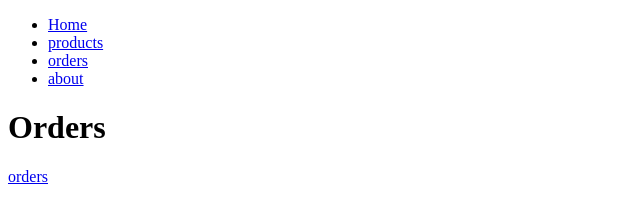
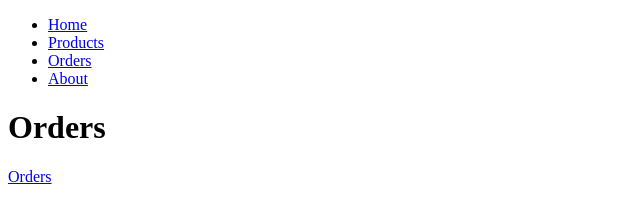
Before and after one commit to Agi-87/Agi-87.github.io, a plain HTML site: page pages/orders.html in a window 1280 px wide. Shown: the full height of the page, 0-640 px from the left. Drawn offline with Linux system fonts and the light colour scheme.

Commit message:
Javítás

```diff
--- a/pages/orders.html
+++ b/pages/orders.html
@@ -14,21 +14,21 @@
         </li>
 
         <li>
-            <a href="/pages/products.html">products</a>
+            <a href="/pages/products.html">Products</a>
         </li>
 
         <li>
-            <a href="/pages/orders.html">orders</a>
+            <a href="/pages/orders.html">Orders</a>
         </li>
 
         <li>
-            <a href="/about.html">about</a>
+            <a href="/about.html">About</a>
         </li>
 
     </ul>
 
     <h1>Orders</h1>
-    <a href="/pages/products.html">orders</a>
+    <a href="/pages/products.html">Orders</a>
 </body>
 
 </html>
```
